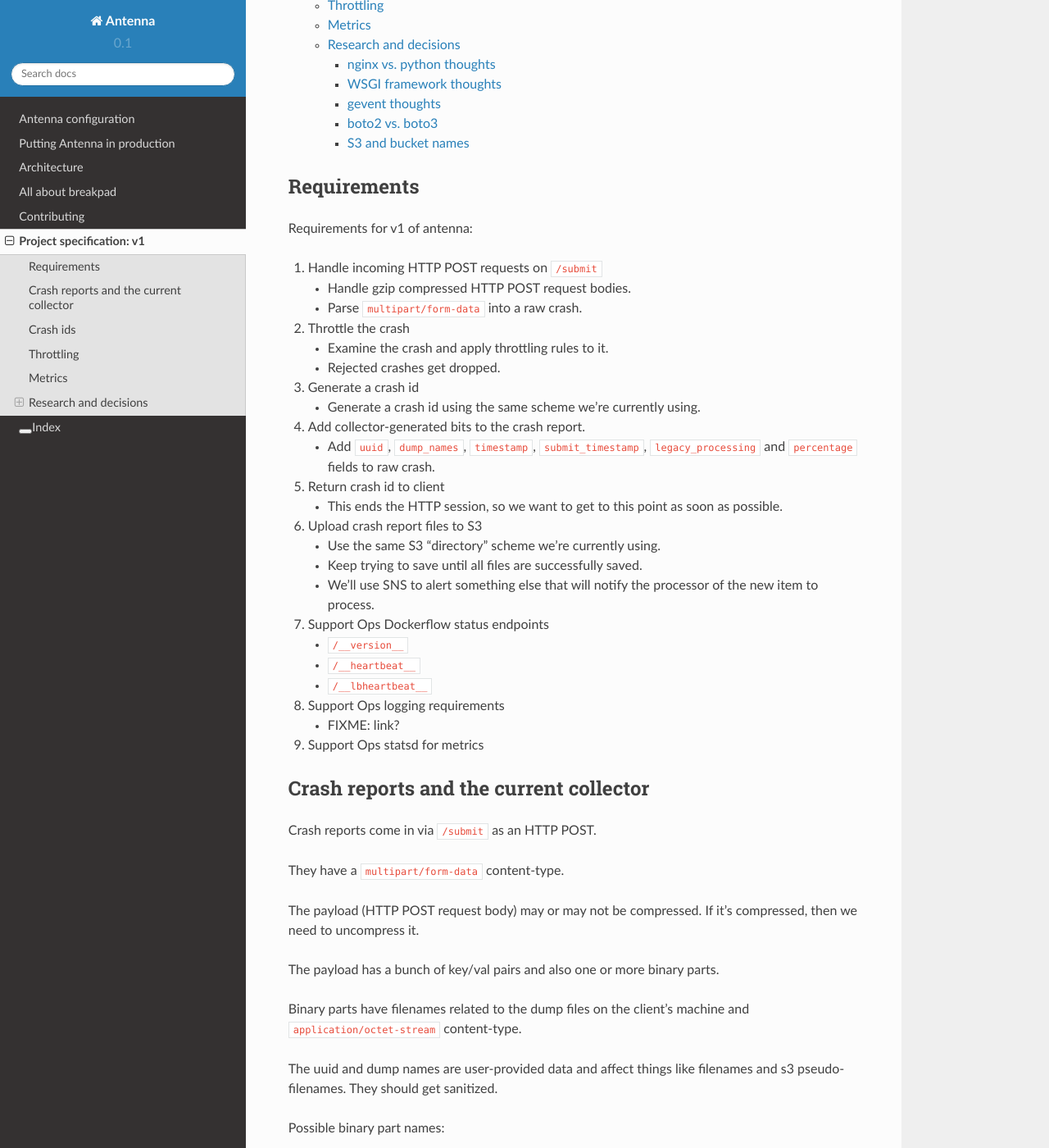
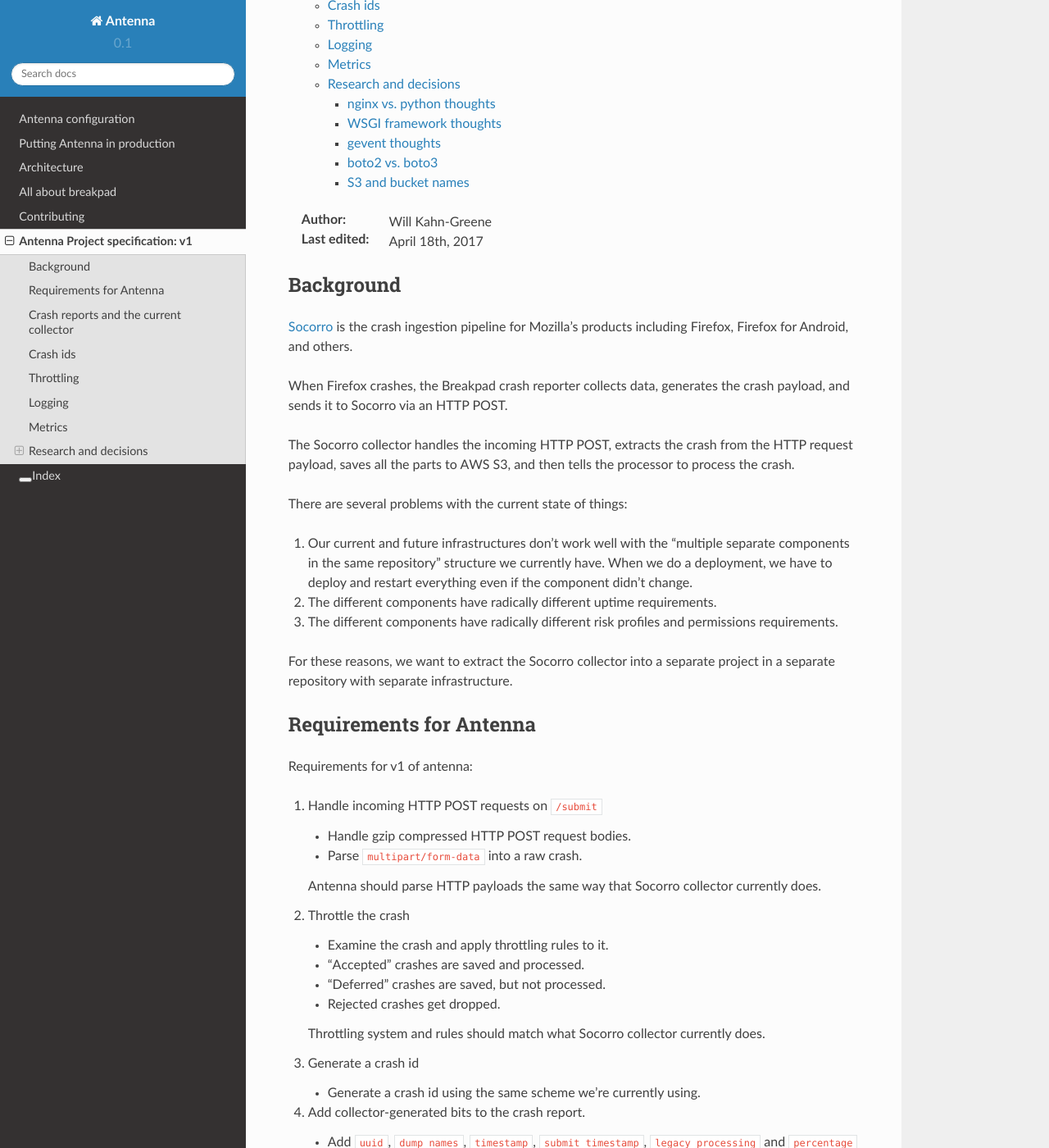
Before and after one commit to mozilla-services/antenna, a Sphinx documentation site: the page built from docs/spec_v1.rst, in a window 1280 px wide and 1400 px high, scrolled down 297 px. Shown: the whole window at 82% size. Built offline with Sphinx 7.4.7 and the Read the Docs theme 2.0.0, drawn with Linux system fonts in a browser that asks for light colours; some of the changed text lies outside the part shown.

Commit message:
Edit the spec so it makes more sense

```diff
--- a/docs/spec_v1.rst
+++ b/docs/spec_v1.rst
@@ -1,12 +1,45 @@
-=========================
-Project specification: v1
-=========================
+=================================
+Antenna Project specification: v1
+=================================
 
 .. contents::
 
+:Author:      Will Kahn-Greene
+:Last edited: April 18th, 2017
 
-Requirements
-============
+
+Background
+==========
+
+`Socorro <https://github.com/mozilla/socorro>`_ is the crash ingestion pipeline
+for Mozilla's products including Firefox, Firefox for Android, and others.
+
+When Firefox crashes, the Breakpad crash reporter collects data, generates the
+crash payload, and sends it to Socorro via an HTTP POST.
+
+The Socorro collector handles the incoming HTTP POST, extracts the crash from
+the HTTP request payload, saves all the parts to AWS S3, and then tells the
+processor to process the crash.
+
+There are several problems with the current state of things:
+
+1. Our current and future infrastructures don't work well with the "multiple
+   separate components in the same repository" structure we currently have. When
+   we do a deployment, we have to deploy and restart everything even if the
+   component didn't change.
+
+2. The different components have radically different uptime requirements.
+
+3. The different components have radically different risk profiles and
+   permissions requirements.
+
+
+For these reasons, we want to extract the Socorro collector into a separate
+project in a separate repository with separate infrastructure.
+
+
+Requirements for Antenna
+========================
 
 Requirements for v1 of antenna:
 
@@ -15,10 +48,18 @@
    * Handle gzip compressed HTTP POST request bodies.
    * Parse ``multipart/form-data`` into a raw crash.
 
+   Antenna should parse HTTP payloads the same way that Socorro collector
+   currently does.
+
 2. Throttle the crash
 
    * Examine the crash and apply throttling rules to it.
+   * "Accepted" crashes are saved and processed.
+   * "Deferred" crashes are saved, but not processed.
    * Rejected crashes get dropped.
+
+   Throttling system and rules should match what Socorro collector currently
+   does.
 
 3. Generate a crash id
 
@@ -38,8 +79,8 @@
 
    * Use the same S3 "directory" scheme we're currently using.
    * Keep trying to save until all files are successfully saved.
-   * We'll use SNS to alert something else that will notify the processor of the
-     new item to process.
+   * Saving the raw crash file to S3 will trigger an AWS Lambda function to
+     notify the processor of the crash to process.
 
 7. Support Ops Dockerflow status endpoints
 
@@ -49,9 +90,11 @@
 
 8. Support Ops logging requirements
 
-   * FIXME: link?
+   * Use the new logging infrastructure.
 
 9. Support Ops statsd for metrics
+
+   * Use Datadog.
 
 
 Crash reports and the current collector
@@ -204,9 +247,19 @@
 time.
 
 
+Logging
+=======
+
+We'll use the new logging infrastructure. Antenna will use the Python logging
+system and log to stdout and that'll get picked up by the node and sent to the
+logging infrastructure.
+
+
 Metrics
 =======
 
+Antenna will use the Datadog Python library to generate stats. These will be
+collected by the dd-agent on the node and sent to Datadog.
 
 
 Research and decisions
```
